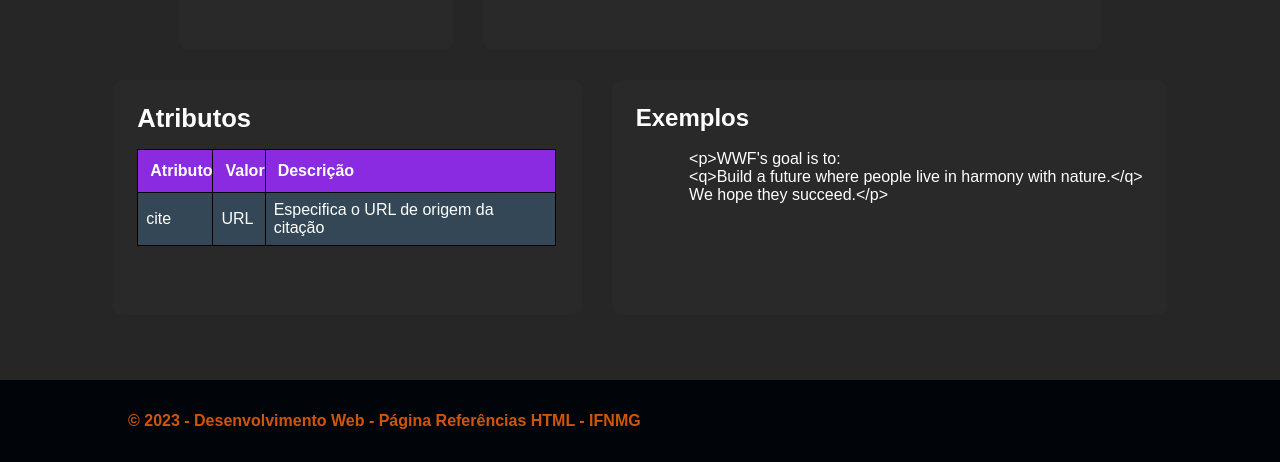
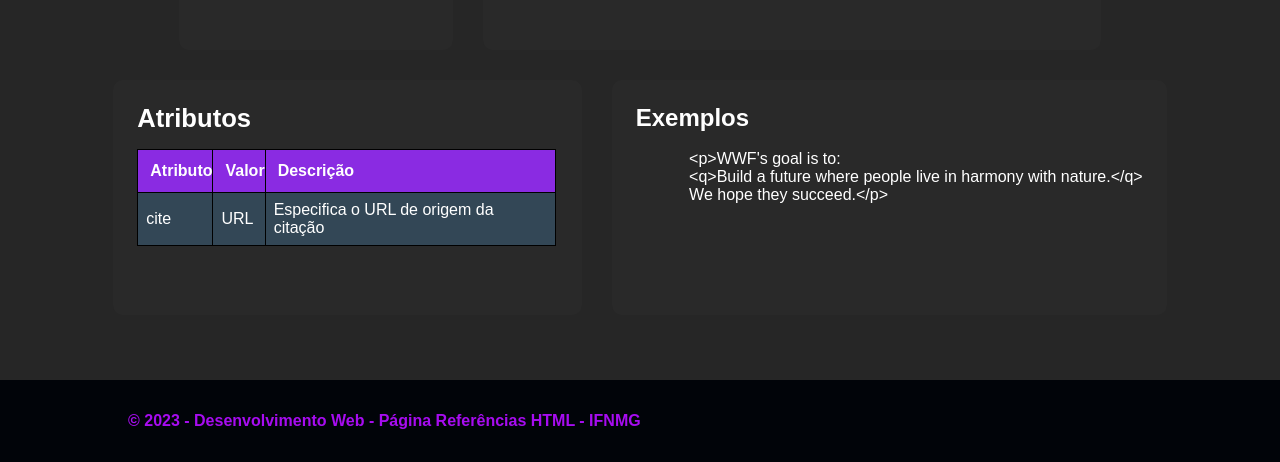
Before and after one commit to Welington156/welington156.github.io, a plain HTML site: page pages/tags/q.html in a window 1280 px wide. Shown: the part 338-800 px from the top of the page. Drawn offline with Linux system fonts and the light colour scheme; a web font is replaced by a local one.

Commit message:
Update navfooter.css

```diff
--- a/style/navfooter.css
+++ b/style/navfooter.css
@@ -71,7 +71,7 @@ body {
   footer {
     padding: 2em 10vw;
     background-color: #010409;
-    color: #d15508;
+    color: #a70cf0;
   }
 
   @media screen and (max-width: 480px) {
```
